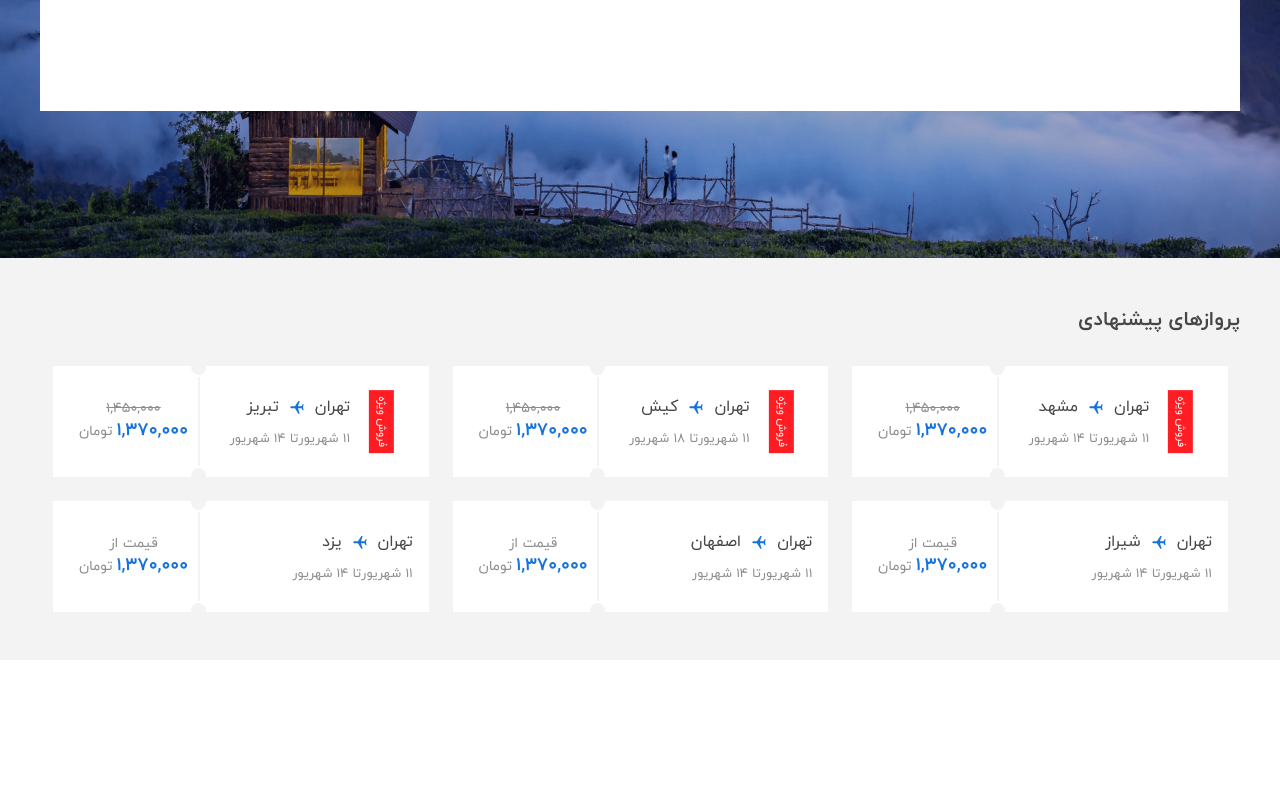
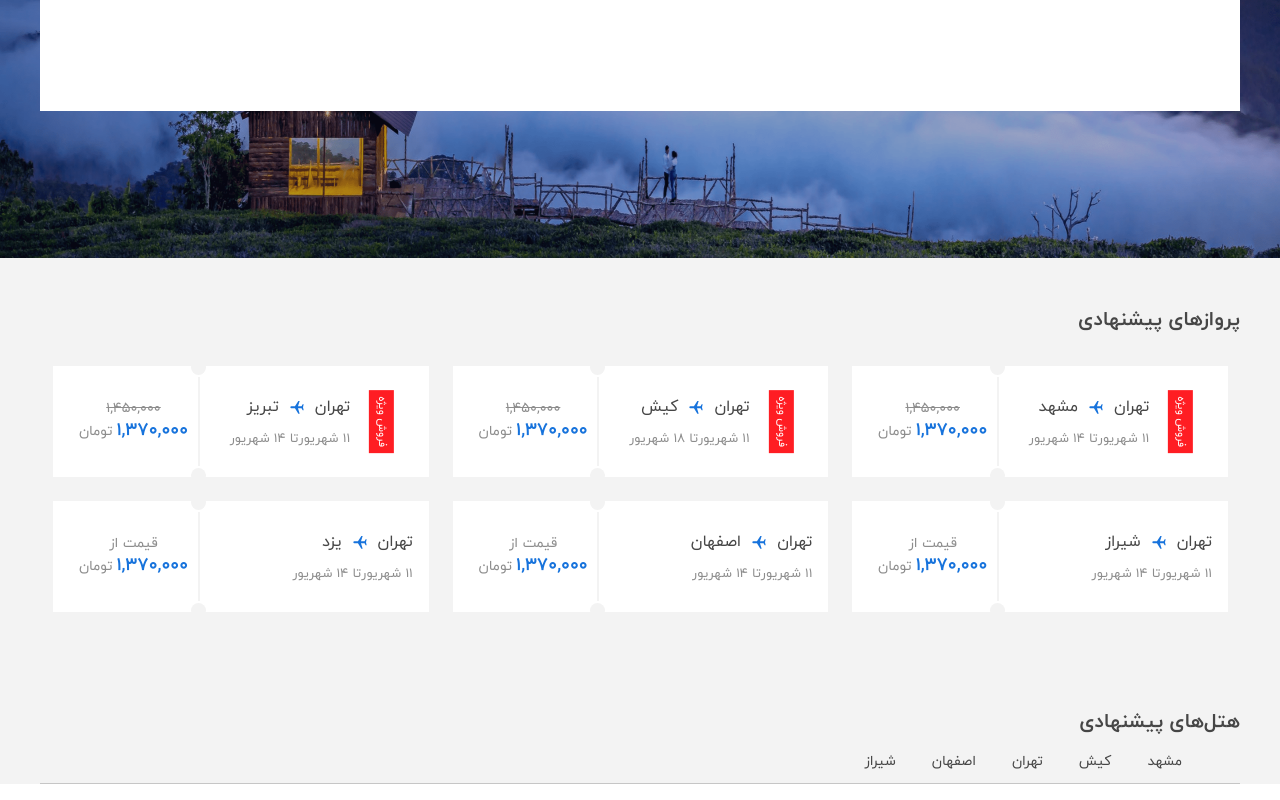
Before and after one commit to Sabamoradi/landing-test, a React (Create React App) app: page / in a window 1280 px wide. Shown: the part 289-1089 px from the top of the page. Before the commit the page ends 949 px from the top, so only its background shows below. Built offline with nearby package versions, Linux system fonts and the light colour scheme.

Commit message:
add filter item to home page

```diff
--- /dev/null
+++ b/src/components/Filter/index.js
@@ -0,0 +1,32 @@
+import { useState } from "react";
+import "./style.scss";
+
+const Filter = (props) => {
+  const { items , selectItem , selectFilter } = props;
+  const filterItems = items.filter(
+    (obj, index) =>
+      items.findIndex((item) => item.category === obj.category) === index
+  );
+  return (
+    <div className="filter_container">
+      <ul className="filter_categories">
+        {filterItems.map((element) => {
+          return (
+            <li
+              key={element.id}
+              onClick={() => selectFilter(element.category)}
+              className={`filter_item ${
+                selectItem === element.category ? "selected" : ""
+              }`}
+            >
+              {element.title}
+            </li>
+          );
+        })}
+      </ul>
+
+    </div>
+  );
+};
+
+export default Filter;
--- /dev/null
+++ b/src/components/Filter/style.scss
@@ -0,0 +1,24 @@
+@import "src/styles/constants.scss";
+
+.filter_container{
+    width: 100%;
+    .filter_categories{
+        width: 100%;
+        list-style: none;
+        border-bottom: 1px solid $gray-cs;
+
+        display: flex;
+        align-items: center;
+        .filter_item{
+            font-size: 14px;
+            color: $greyish-brown;
+            padding: 0 18px 12px 18px;
+            height: 100%;
+            cursor: pointer;
+            &.selected{
+                border-bottom: 3px solid $blue;
+                font-weight: bold;
+            }
+        }
+    }
+}
--- a/src/mock/index.js
+++ b/src/mock/index.js
@@ -1,62 +1,114 @@
 export const suggestedFlight = [
   {
-        id:1,
-        special:true,
-        origin:'تهران',
-        destination:'مشهد',
-        lowerBound:'11 شهریور',
-        upperBound:'14 شهریور',
-        exactPrice:'۱,۴۵۰,۰۰۰',
-        priceWithSale:'۱,۳۷۰,۰۰۰'
+    id: 1,
+    special: true,
+    origin: "تهران",
+    destination: "مشهد",
+    lowerBound: "11 شهریور",
+    upperBound: "14 شهریور",
+    exactPrice: "۱,۴۵۰,۰۰۰",
+    priceWithSale: "۱,۳۷۰,۰۰۰",
   },
   {
-        id:2,
-        special:true,
-        origin:'تهران',
-        destination:'کیش',
-        lowerBound:'11 شهریور',
-        upperBound:'18 شهریور',
-        exactPrice:'۱,۴۵۰,۰۰۰',
-        priceWithSale:'۱,۳۷۰,۰۰۰'
+    id: 2,
+    special: true,
+    origin: "تهران",
+    destination: "کیش",
+    lowerBound: "11 شهریور",
+    upperBound: "18 شهریور",
+    exactPrice: "۱,۴۵۰,۰۰۰",
+    priceWithSale: "۱,۳۷۰,۰۰۰",
   },
   {
-        id:3,
-        special:true,
-        origin:'تهران',
-        destination:'تبریز',
-        lowerBound:'11 شهریور',
-        upperBound:'14 شهریور',
-        exactPrice:'۱,۴۵۰,۰۰۰',
-        priceWithSale:'۱,۳۷۰,۰۰۰'
+    id: 3,
+    special: true,
+    origin: "تهران",
+    destination: "تبریز",
+    lowerBound: "11 شهریور",
+    upperBound: "14 شهریور",
+    exactPrice: "۱,۴۵۰,۰۰۰",
+    priceWithSale: "۱,۳۷۰,۰۰۰",
   },
   {
-        id:4,
-        special:false,
-        origin:'تهران',
-        destination:'شیراز',
-        lowerBound:'11 شهریور',
-        upperBound:'14 شهریور',
-        exactPrice:'۱,۴۵۰,۰۰۰',
-        priceWithSale:'۱,۳۷۰,۰۰۰'
+    id: 4,
+    special: false,
+    origin: "تهران",
+    destination: "شیراز",
+    lowerBound: "11 شهریور",
+    upperBound: "14 شهریور",
+    exactPrice: "۱,۴۵۰,۰۰۰",
+    priceWithSale: "۱,۳۷۰,۰۰۰",
   },
   {
-        id:5,
-        special:false,
-        origin:'تهران',
-        destination:'اصفهان',
-        lowerBound:'11 شهریور',
-        upperBound:'14 شهریور',
-        exactPrice:'۱,۴۵۰,۰۰۰',
-        priceWithSale:'۱,۳۷۰,۰۰۰'
+    id: 5,
+    special: false,
+    origin: "تهران",
+    destination: "اصفهان",
+    lowerBound: "11 شهریور",
+    upperBound: "14 شهریور",
+    exactPrice: "۱,۴۵۰,۰۰۰",
+    priceWithSale: "۱,۳۷۰,۰۰۰",
   },
   {
-        id:6,
-        special:false,
-        origin:'تهران',
-        destination:'یزد',
-        lowerBound:'11 شهریور',
-        upperBound:'14 شهریور',
-        exactPrice:'۱,۴۵۰,۰۰۰',
-        priceWithSale:'۱,۳۷۰,۰۰۰'
+    id: 6,
+    special: false,
+    origin: "تهران",
+    destination: "یزد",
+    lowerBound: "11 شهریور",
+    upperBound: "14 شهریور",
+    exactPrice: "۱,۴۵۰,۰۰۰",
+    priceWithSale: "۱,۳۷۰,۰۰۰",
   },
-]
+];
+
+export const filterHomeHotel = [
+  {
+    id: 1,
+    category: "mashhad",
+    title: "مشهد",
+    hotelName: "هتل درویشی مشهد",
+    start: 5,
+  },
+  {
+    id: 2,
+    category: "kish",
+    title: "کیش",
+    hotelName: "هتل شایان",
+    start: 4,
+  },
+  {
+    id: 3,
+    category: "tehran",
+    title: "تهران",
+    hotelName: "هتل تهران",
+    start: 3,
+  },
+  {
+    id: 4,
+    category: "esfehan",
+    title: "اصفهان",
+    hotelName: "هتل اصفهان",
+    start: 4,
+  },
+  {
+    id: 5,
+    category: "shiraz",
+    title: "شیراز",
+    hotelName: "هتل شیراز",
+    start: 5,
+  },
+  {
+    id: 6,
+    category: "shiraz",
+    title: "شیراز",
+    hotelName: "هتل شاه عباس",
+    start: 5,
+  },
+  {
+    id: 7,
+    category: "kish",
+    title: "کیش",
+    hotelName: "هتل ترنج",
+    start: 5,
+  },
+];
--- a/src/styles/constants.scss
+++ b/src/styles/constants.scss
@@ -10,4 +10,5 @@ $greyish-brown:#464646;
 $gray-e:#eee;
 $gray-f3:#f3f3f3;
 $gray-8d:#8d8d8d;
+$gray-cs:#c6c6c6;
 $black-16:#161616;
--- a/src/views/Home/container/HomeSecond/index.js
+++ b/src/views/Home/container/HomeSecond/index.js
@@ -30,7 +30,7 @@ const HomeSecond = () => {
                     </div>
                   </div>
                   <div className="second_data_left">
-                    <p className={element.special && 'second_data_line'}>{element.special ? element.exactPrice : "قیمت از"}</p>
+                    <p className={element.special ? 'second_data_line':''}>{element.special ? element.exactPrice : "قیمت از"}</p>
                     <p>
                       <strong>{element.priceWithSale}</strong>
                       تومان
--- a/src/views/Home/container/HomeSecond/style.scss
+++ b/src/views/Home/container/HomeSecond/style.scss
@@ -2,7 +2,6 @@
 
 .h_second_container {
   padding: 48px 0 24px 0;
-  background-color: $gray-f3;
 
   h5 {
     font-size: 20px;
--- /dev/null
+++ b/src/views/Home/container/HomeThird/index.js
@@ -0,0 +1,26 @@
+import "./style.scss";
+import Filter from "../../../../components/Filter";
+import { filterHomeHotel } from "../../../../mock";
+import { useState } from "react";
+
+const HomeThird = () => {
+  const [selectItem, setSelecrItem] = useState("");
+  const selectFilter = (val) => {
+    setSelecrItem(val);
+  };
+
+  return (
+    <div className="home_t_container">
+      <div className="container">
+        <div className="home_t_title">هتل‌های پیشنهادی</div>
+        <Filter
+          items={filterHomeHotel}
+          selectFilter={selectFilter}
+          selectItem={selectItem}
+        />
+      </div>
+    </div>
+  );
+};
+
+export default HomeThird;
--- /dev/null
+++ b/src/views/Home/container/HomeThird/style.scss
@@ -0,0 +1,10 @@
+@import "src/styles/constants.scss";
+
+.home_t_container {
+  margin-top: 48px;
+  .home_t_title {
+    font-size: 20px;
+    color: $greyish-brown;
+    font-weight: bold;
+  }
+}
--- a/src/views/Home/index.js
+++ b/src/views/Home/index.js
@@ -1,5 +1,7 @@
 import "./style.scss";
 import HomeSecond from "./container/HomeSecond";
+import HomeThird from "./container/HomeThird";
+
 
 const homeImage = require("../../assets/images/home/home-header.png");
 
@@ -10,7 +12,11 @@ const Home = () => {
         <img src={homeImage} />
         <div className="container home_white_card"></div>
       </div>
+      <div className="gray-bg">
+
       <HomeSecond />
+      <HomeThird/>
+      </div>
     </div>
   );
 };
--- a/src/views/Home/style.scss
+++ b/src/views/Home/style.scss
@@ -1,5 +1,8 @@
 @import "src/styles/constants.scss";
 
+.gray-bg {
+  background-color: $gray-f3;
+}
 .home-header_container {
   position: relative;
   height: 475px;
```
Lines whose indentation alone changed are shown as unchanged.
